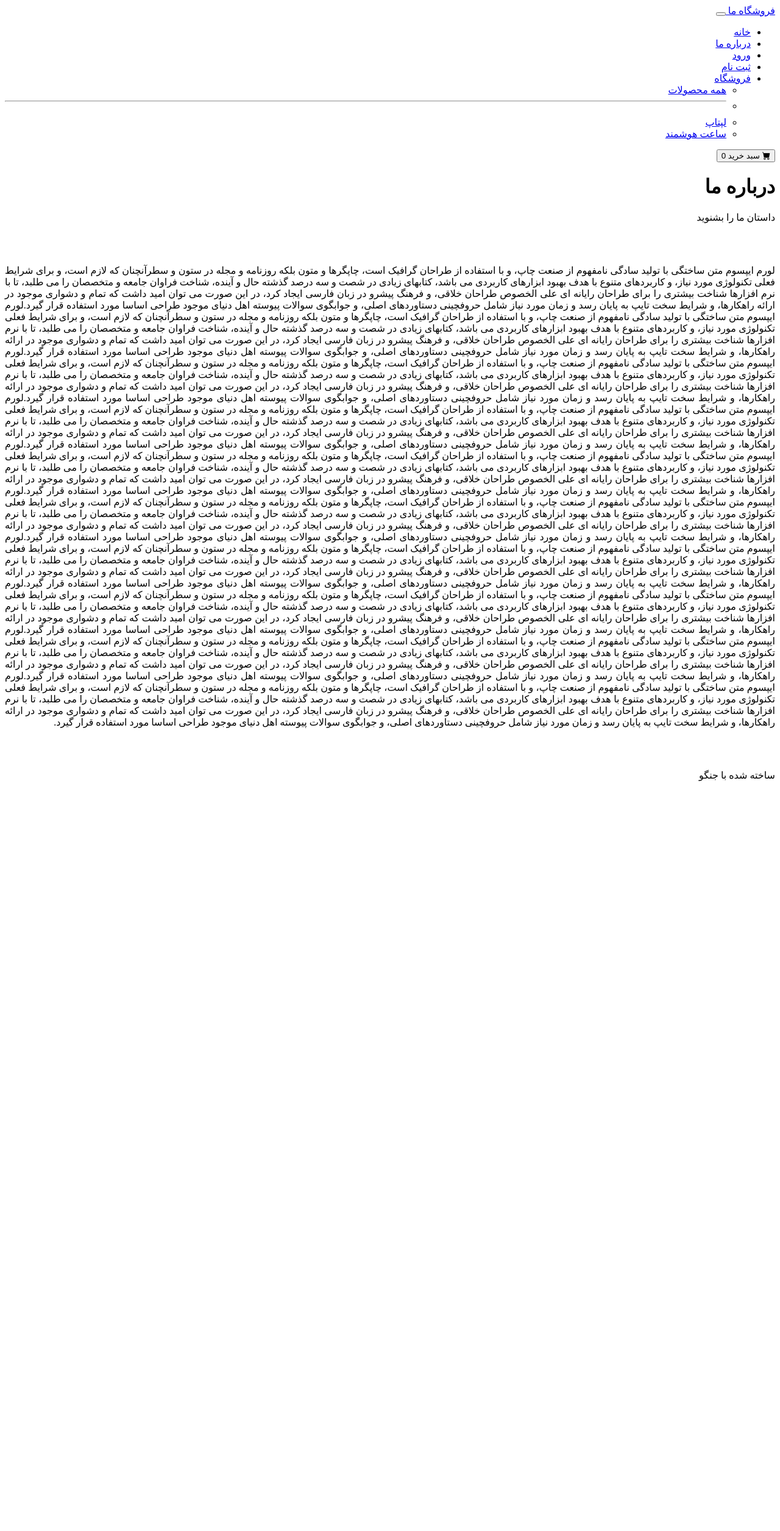
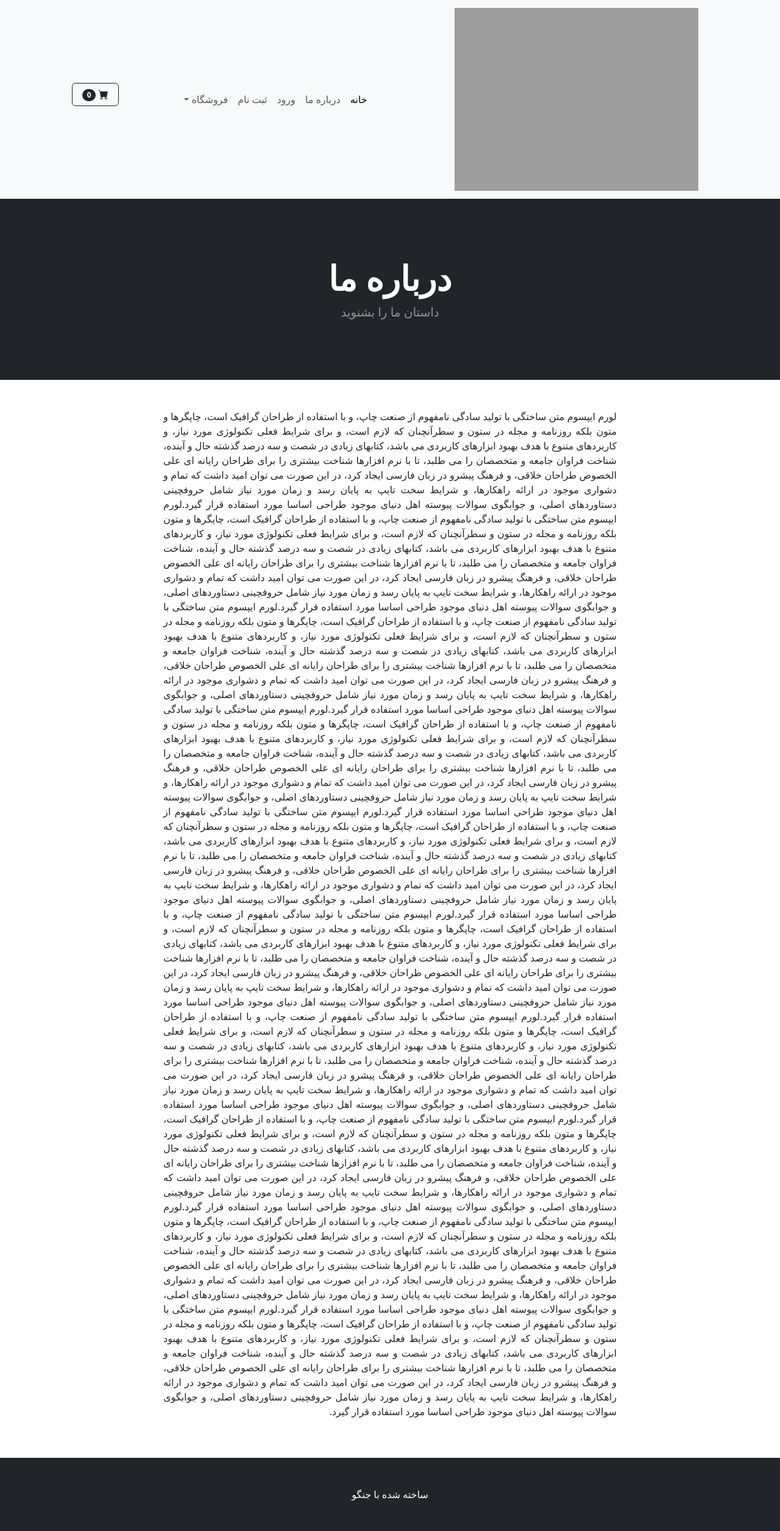
Before and after one commit to nedanazifii/online-shop, a Django app: page /about/ in a window 1280 px wide. Shown: the whole page at 61% size. Before the commit the page ends 1281 px from the top, so only its background shows below. Run offline with Django 5.2, Linux system fonts and the light colour scheme; grey boxes are pictures that could not be loaded.

Commit message:
add favicon and fix base.html

```diff
--- a/store/templates/base.html
+++ b/store/templates/base.html
@@ -1,20 +1,21 @@
 {% load static %}
 {% load humanize %}
 
-<html lang="en">
+<html lang="fa">
     <head>
         <meta charset="utf-8" />
         <meta name="viewport" content="width=device-width, initial-scale=1, shrink-to-fit=no" />
         <meta name="description" content="" />
         <meta name="author" content="" />
-        <title> فروشگاه ما </title>
-        <!-- Favicon-->
-        <link rel="icon" type="image/x-icon" href="{% static 'assets/favicon.ico' %}" />
-        <!-- Bootstrap icons-->
+        <title>موبی پلاس</title>
+        <link rel="icon" type="image/x-icon" href="{% static 'assets/logo.png' %}" />
+        <link rel="stylesheet" href="https://cdnjs.cloudflare.com/ajax/libs/font-awesome/6.7.2/css/all.min.css"/>
+        <link href="https://cdn.jsdelivr.net/npm/bootstrap@5.3.7/dist/css/bootstrap.min.css" rel="stylesheet" />
         <link href="https://cdn.jsdelivr.net/npm/bootstrap-icons@1.5.0/font/bootstrap-icons.css" rel="stylesheet" />
-        <!-- Core theme CSS (includes Bootstrap)-->
+        <link rel="stylesheet" type="text/css" href="https://cdn.jsdelivr.net/npm/slick-carousel@1.8.1/slick/slick.css"/>
         <link href="{% static 'css/styles.css '%}" rel="stylesheet" />
     </head>
+
     <body dir="rtl">
 
         {% include 'navbar.html' %}
@@ -36,9 +37,10 @@
         <footer class="py-5 bg-dark">
             <div class="container"><p class="m-0 text-center text-white">ساخته شده با جنگو</p></div>
         </footer>
-        <!-- Bootstrap core JS-->
-        <script src="https://cdn.jsdelivr.net/npm/bootstrap@5.2.3/dist/js/bootstrap.bundle.min.js"></script>
-        <!-- Core theme JS-->
+
+        <script src="https://cdnjs.cloudflare.com/ajax/libs/jquery/3.7.1/jquery.min.js" integrity="sha512-v2CJ7UaYy4JwqLDIrZUI/4hqeoQieOmAZNXBeQyjo21dadnwR+8ZaIJVT8EE2iyI61OV8e6M8PP2/4hpQINQ/g==" crossorigin="anonymous" referrerpolicy="no-referrer"></script>
+        <script type="text/javascript" src="https://cdn.jsdelivr.net/npm/slick-carousel@1.8.1/slick/slick.min.js"></script>
+        <script src="https://cdn.jsdelivr.net/npm/bootstrap@5.3.7/dist/js/bootstrap.bundle.min.js"></script>
         <script src="{% static 'js/scripts.js' %}"></script>
     </body>
 </html>
--- a/store/templates/navbar.html
+++ b/store/templates/navbar.html
@@ -1,10 +1,14 @@
-<!-- Navigation-->
+{% load static %}
+<!-- Navbar-->
+
 <nav class="navbar navbar-expand-lg navbar-light bg-light">
     <div class="container px-4 px-lg-5">
-        <a class="navbar-brand" href="{% url 'home' %}"> فروشگاه ما </a>
+        <a class="navbar-brand" href="{% url 'home' %}">
+            <img src="{% static 'assets/logo.png '%}" alt="logo">
+      </a>
         <button class="navbar-toggler" type="button" data-bs-toggle="collapse" data-bs-target="#navbarSupportedContent" aria-controls="navbarSupportedContent" aria-expanded="false" aria-label="Toggle navigation"><span class="navbar-toggler-icon"></span></button>
         <div class="collapse navbar-collapse" id="navbarSupportedContent">
-            <ul class="navbar-nav me-auto mb-2 mb-lg-0 ms-lg-4">
+            <ul class="navbar-nav mx-auto mb-2 mb-lg-0 ">
                 <li class="nav-item"><a class="nav-link active" aria-current="page" href="{% url 'home' %}"> خانه </a></li>
                 <li class="nav-item"><a class="nav-link" href="{% url 'about' %}"> درباره ما </a></li>
 
@@ -25,13 +29,15 @@
                     </ul>
                 </li>
             </ul>
+
             <form class="d-flex">
                 <button class="btn btn-outline-dark" type="submit">
                     <i class="bi-cart-fill me-1"></i>
-                    سبد خرید
                     <span class="badge bg-dark text-white ms-1 rounded-pill">0</span>
                 </button>
             </form>
+
         </div>
     </div>
 </nav>
+<!--End Navbar-->
```
Also changed, not shown: store/static/assets/logo.png (added).
